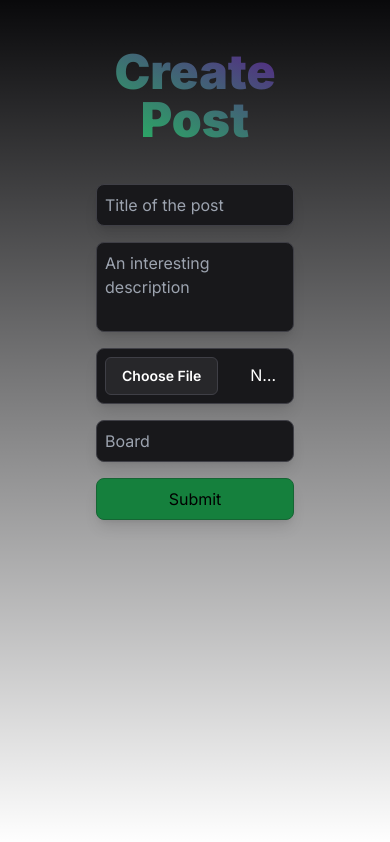
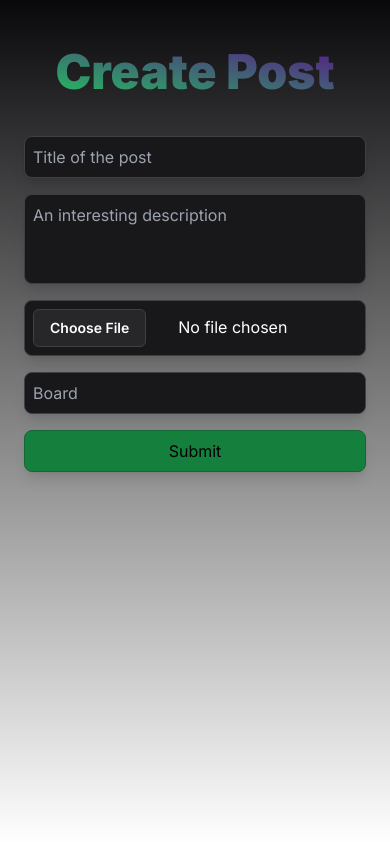
Before and after one commit to KokosTech/imgurish-frontend, a Next.js app: page /create in a window 390 px wide. Built offline with nearby package versions, Linux system fonts and the light colour scheme.

Commit message:
[FIX] Mobile responsibillity

```diff
--- a/src/app/boards/[board]/page.tsx
+++ b/src/app/boards/[board]/page.tsx
@@ -34,7 +34,7 @@ const Board = async ({
   if (!posts && !posts.value) notFound();
 
   return (
-    <main className="flex min-h-screen  flex-col items-center justify-between p-12 sm:p-24 !pt-12">
+    <main className="flex min-h-screen  flex-col items-center justify-between p-6 sm:p-12 lg:p-24 !pt-12">
       <div className="flex flex-col gap-8 items-center justify-center">
         <h1 className="text-5xl pb-2 font-black text-center bg-gradient-to-bl from-purple-900 to-green-500 text-transparent bg-clip-text">
           <Link href={"/"}>imgurish</Link> / {params.board}
--- a/src/app/boards/[board]/posts/[post]/page.tsx
+++ b/src/app/boards/[board]/posts/[post]/page.tsx
@@ -39,7 +39,7 @@ const Post = async ({
   post = post?.value[0];
 
   return (
-    <main className="flex min-h-screen flex-col items-center justify-between !pt-12 p-12 sm:p-24">
+    <main className="flex min-h-screen flex-col items-center justify-between !pt-12 p-6 sm:p-12 lg:p-24 ">
       <div className="flex flex-col gap-6 items-center justify-center">
         <h1 className="text-5xl pb-2 font-black text-center bg-gradient-to-bl from-purple-900 to-green-500 text-transparent bg-clip-text">
           <Link href={`/boards/${params.board}`}>{params.board}</Link> /{" "}
--- a/src/app/boards/page.tsx
+++ b/src/app/boards/page.tsx
@@ -20,7 +20,7 @@ const BoardsList = async () => {
   const boards = await getBoards();
 
   return (
-    <main className="flex min-h-screen flex-col items-center justify-between p-24 pt-12">
+    <main className="flex min-h-screen flex-col items-center justify-between p-6 sm:p-12 lg:p-24  pt-12">
       <div className="flex flex-col gap-8 items-center justify-center">
         <h1 className="text-5xl pb-2 font-black text-center bg-gradient-to-bl from-purple-900 to-green-500 text-transparent bg-clip-text">
           <Link href={"/"}>imgurish</Link>
--- a/src/app/create/page.tsx
+++ b/src/app/create/page.tsx
@@ -108,13 +108,13 @@ const CreatePost = ({
   };
 
   return (
-    <div className="flex min-h-screen flex-col items-center gap-8 p-24 !pt-12">
+    <div className="flex min-h-screen flex-col items-center gap-8 p-6 sm:p-12 lg:p-24  !pt-12">
       <h1 className="text-5xl pb-2 font-black text-center bg-gradient-to-bl from-purple-900 to-green-500 text-transparent bg-clip-text">
         Create Post
       </h1>
       <form
         onSubmit={handleSubmit}
-        className="flex flex-col gap-4 items-center justify-center"
+        className="max-w-lg w-full flex flex-col gap-4 items-center justify-center"
       >
         <input
           type="text"
--- a/src/app/page.tsx
+++ b/src/app/page.tsx
@@ -28,7 +28,7 @@ const Home = async () => {
   }
 
   return (
-    <main className="flex min-h-screen flex-col items-center justify-between p-24 !pt-12">
+    <main className="flex min-h-screen flex-col items-center justify-between p-6 sm:p-12 lg:p-24 !pt-12">
       <div className="flex flex-col gap-8 items-center justify-center">
         <h1 className="text-5xl pb-2 font-black text-center bg-gradient-to-bl from-purple-900 to-green-500 text-transparent bg-clip-text">
           imgurish
```
